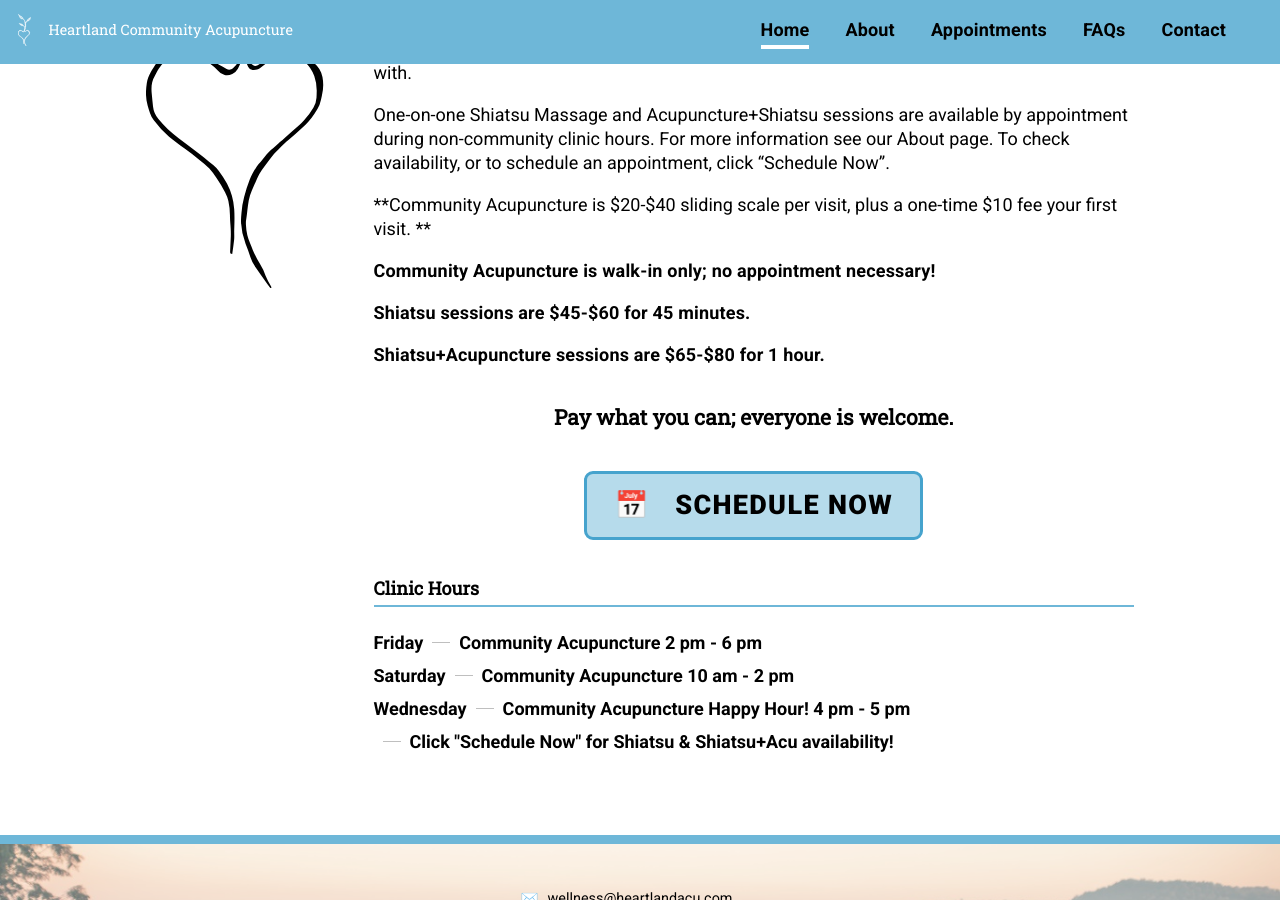
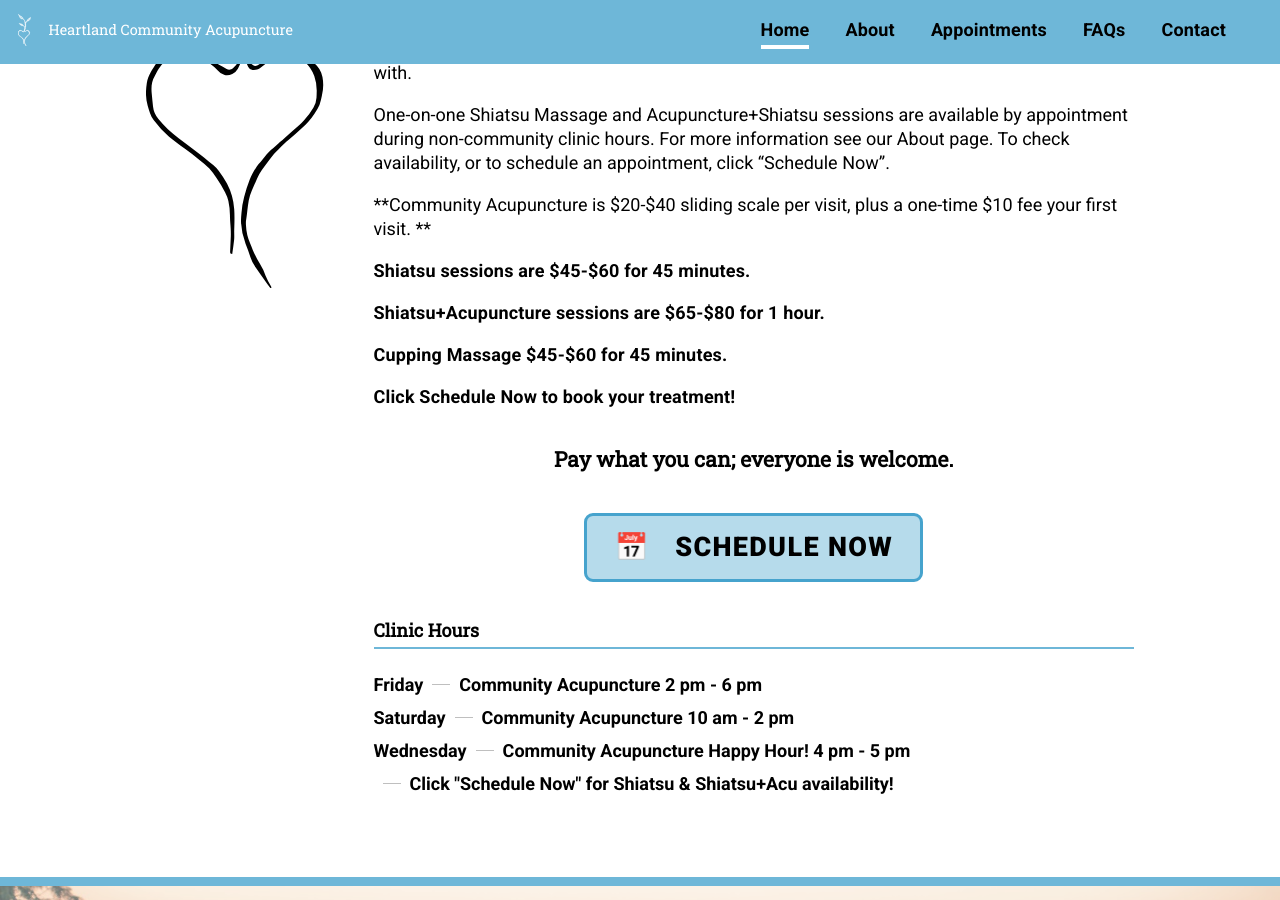
Before and after one commit to alwaysblank/heartlandacu, a Jekyll site: the page built from index.md, in a window 1280 px wide and 900 px high, scrolled down 793 px. Built offline with Jekyll 4.4.1, drawn with Linux system fonts in a browser that asks for light colours; a script that is not in the unit is left out.

Commit message:
Update Pages “index”

```diff
--- a/index.md
+++ b/index.md
@@ -21,8 +21,10 @@
 
 **Community Acupuncture is $20-$40 sliding scale per visit, plus a one-time $10 fee your first visit. **
 
-**Community Acupuncture is walk-in only; no appointment necessary!**
-
 **Shiatsu sessions are $45-$60 for 45 minutes.**
 
 **Shiatsu+Acupuncture sessions are $65-$80 for 1 hour.**
+
+**Cupping Massage $45-$60 for 45 minutes.**
+
+**Click Schedule Now to book your treatment!**
```
